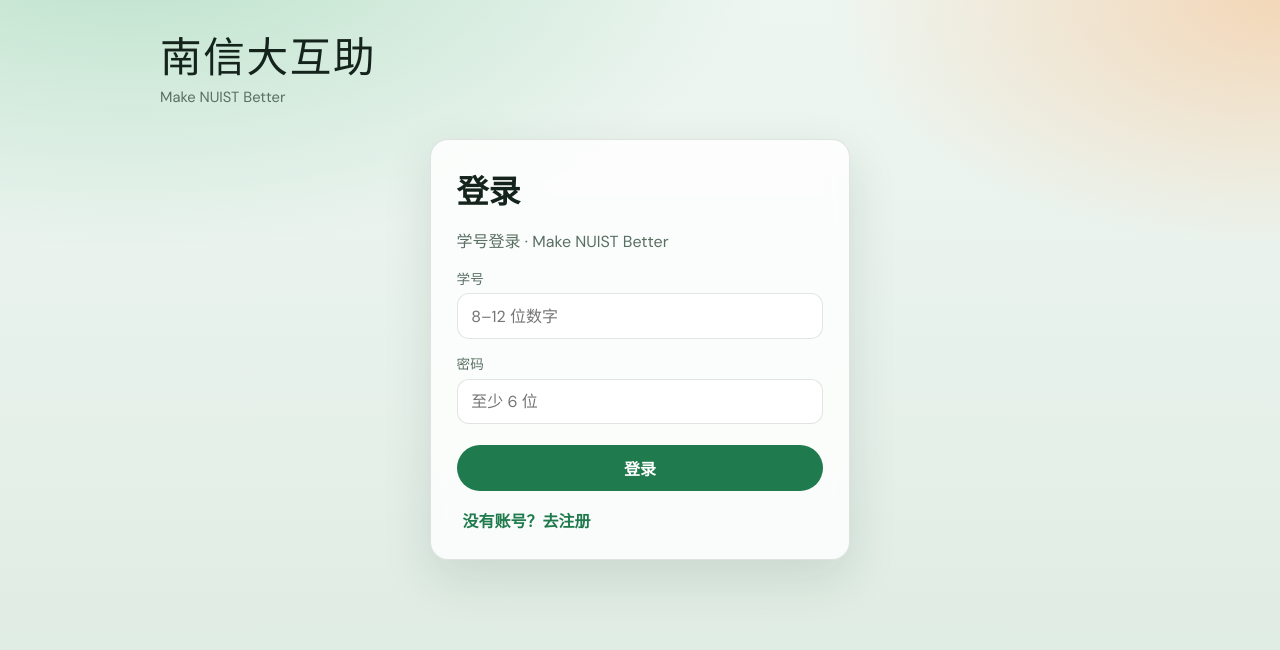
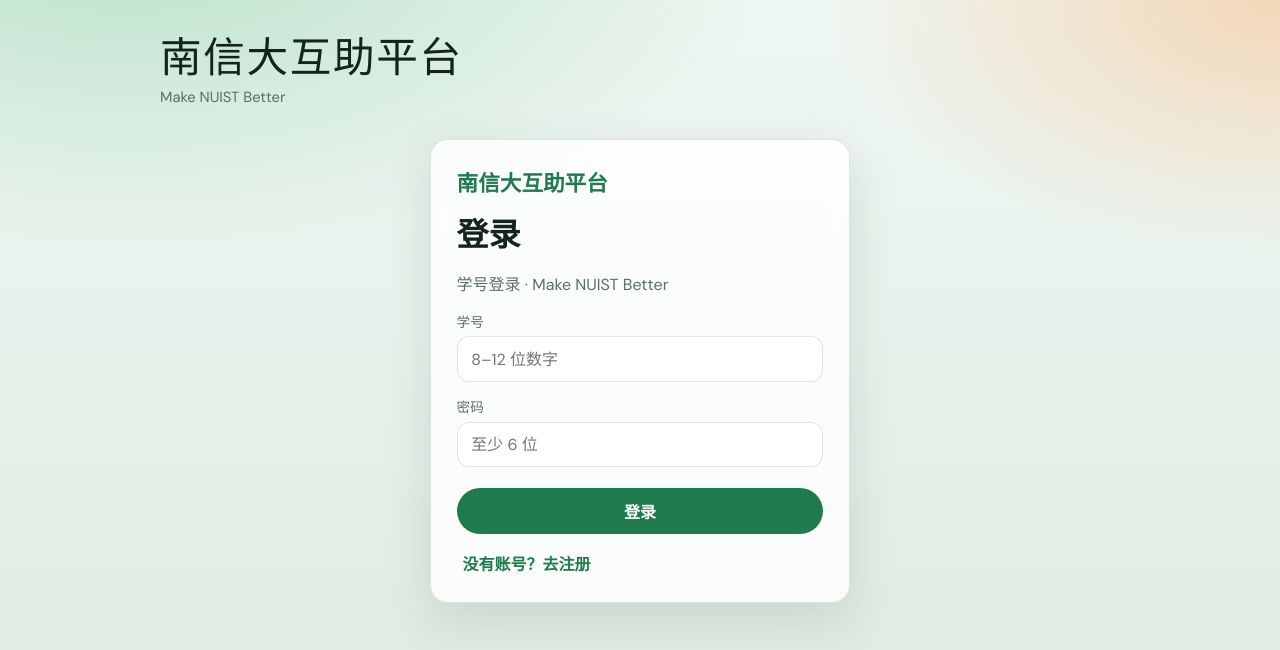
Before and after one commit to Kn1tter/Nuist-PackagePickup, a Vue app in the folder frontend/: page /login in a window 1280 px wide. Shown: the top 650 px of the page. Built offline with nearby package versions, Linux system fonts and the light colour scheme; no server answers; the HTML template or start-up script is replaced by a standard one; a web font is replaced by a local one.

Commit message:
Rename site branding to 南信大互助平台.
Co-authored-by: Cursor <cursoragent@cursor.com>

```diff
--- a/frontend/index.html
+++ b/frontend/index.html
@@ -4,7 +4,7 @@
     <meta charset="UTF-8" />
     <link rel="icon" type="image/svg+xml" href="/favicon.svg" />
     <meta name="viewport" content="width=device-width, initial-scale=1.0" />
-    <title>南信大代取 · NUIST Package Pickup</title>
+    <title>南信大互助平台</title>
     <link rel="preconnect" href="https://fonts.googleapis.com" />
     <link rel="preconnect" href="https://fonts.gstatic.com" crossorigin />
     <link href="https://fonts.googleapis.com/css2?family=DM+Sans:ital,opsz,wght@0,9..40,400;0,9..40,600;0,9..40,700;1,9..40,400&family=ZCOOL+XiaoWei&display=swap" rel="stylesheet" />
--- a/frontend/src/App.vue
+++ b/frontend/src/App.vue
@@ -3,7 +3,7 @@
     <header v-if="!isBare" class="top">
       <div class="top-row">
         <RouterLink to="/" class="brand-block">
-          <div class="brand">南信大互助</div>
+          <div class="brand">南信大互助平台</div>
           <p class="muted tagline">Make NUIST Better</p>
         </RouterLink>
         <div v-if="showNav" class="quick">
--- a/frontend/src/views/Home.vue
+++ b/frontend/src/views/Home.vue
@@ -1,6 +1,6 @@
 <template>
   <main class="panel form-wrap">
-    <h1>发布代取</h1>
+    <h1>发布代拿</h1>
     <p class="muted">取件码仅接单人可见；报酬建议线下微信转账。</p>
 
     <form @submit.prevent="submit">
--- a/frontend/src/views/Hub.vue
+++ b/frontend/src/views/Hub.vue
@@ -2,8 +2,8 @@
   <main class="hub">
     <section class="intro">
       <div>
-        <h1>Make NUIST Better</h1>
-        <p class="muted">论坛 · 代拿 · 资源库 · 开黑 · 课表 · 一站式校园互助</p>
+        <h1>南信大互助平台</h1>
+        <p class="muted">论坛 · 代拿 · 资源库 · 开黑 · 课表 · Make NUIST Better</p>
       </div>
       <p class="contact muted">联系QQ:1440205803</p>
     </section>
--- a/frontend/src/views/Login.vue
+++ b/frontend/src/views/Login.vue
@@ -1,5 +1,6 @@
 <template>
   <main class="panel auth">
+    <p class="brand-title">南信大互助平台</p>
     <h1>{{ mode === 'login' ? '登录' : '注册' }}</h1>
     <p class="muted">学号登录 · Make NUIST Better</p>
 
@@ -82,6 +83,14 @@ async function submit() {
   animation: rise 0.45s ease both;
 }
 
+.brand-title {
+  margin: 0 0 0.75rem;
+  font-family: var(--display);
+  font-size: 1.35rem;
+  font-weight: 700;
+  color: var(--accent);
+}
+
 h1 {
   margin: 0 0 0.35rem;
   font-family: var(--display);
```
